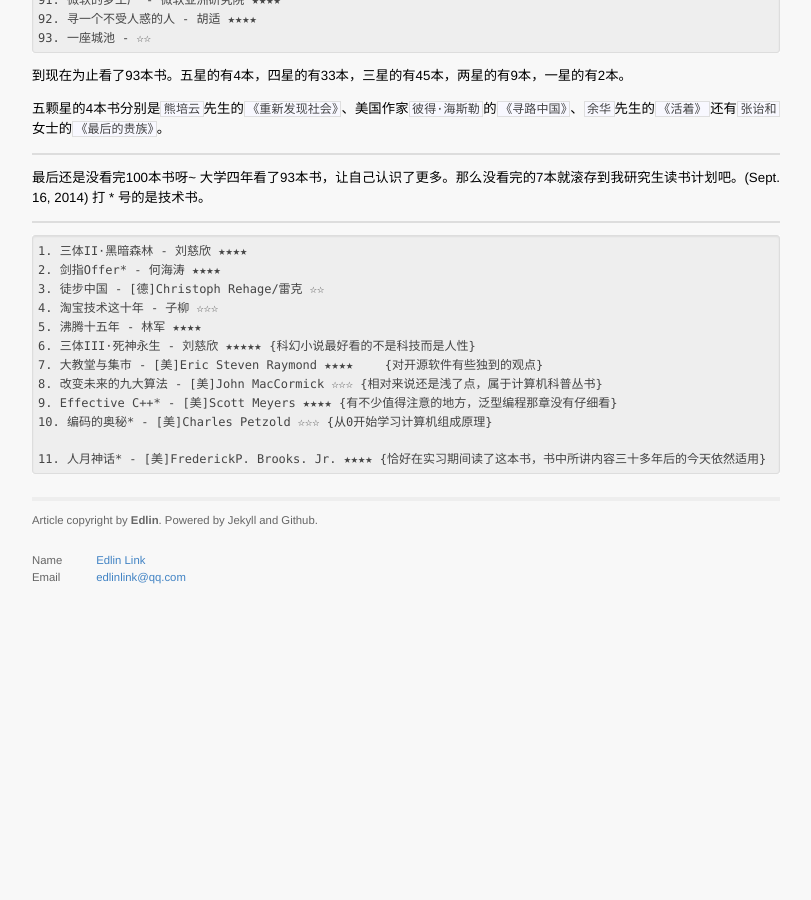
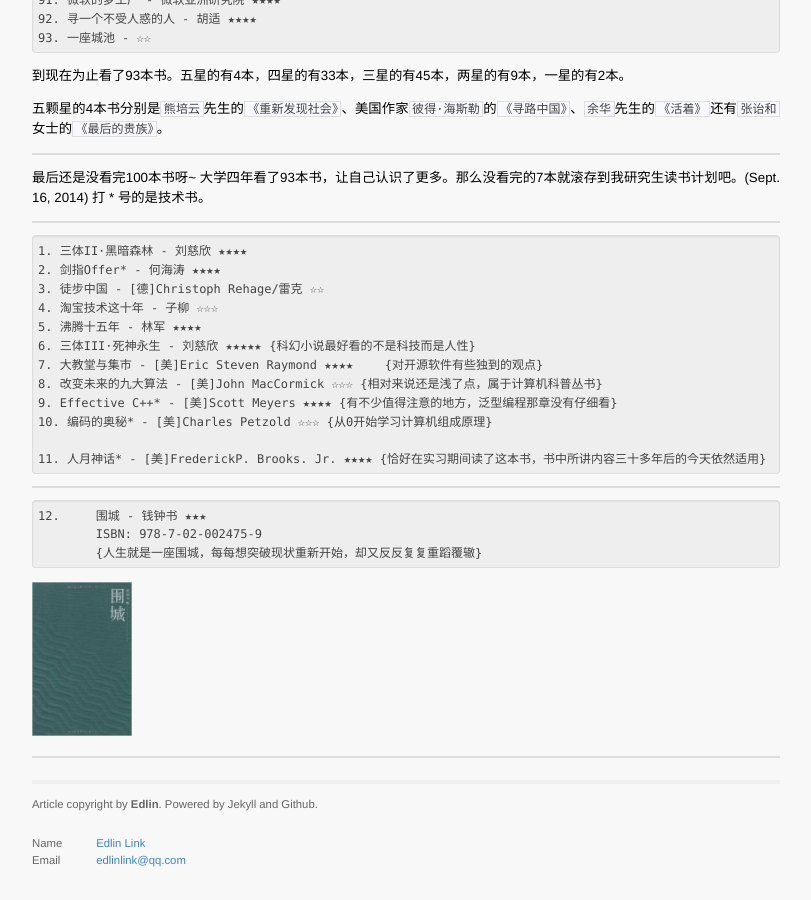
Before and after one commit to EdlinLink/edlinlink.github.io, a Jekyll site: the page built from _posts/2014-01-05-University_Book_List.md, in a window 1280 px wide and 900 px high, scrolled down 2315 px. Shown: the whole window, without its empty margins (234-1045 px from the left). Built offline with Jekyll 4.4.1, drawn with Linux system fonts in a browser that asks for light colours; Markdown is read by kramdown in place of the engine named in the settings; comment, search, counter and statistics services are not loaded; before the commit the page ends 2932 px from its top, so only the background shows below that.

Commit message:
new post

```diff
--- a/_posts/2014-01-05-University_Book_List.md
+++ b/_posts/2014-01-05-University_Book_List.md
@@ -6,6 +6,7 @@
 myTag:	book
 
 ---
+
 
 # My University Book List
 
@@ -150,3 +151,14 @@
 	10. 编码的奥秘* - [美]Charles Petzold ☆☆☆ {从0开始学习计算机组成原理}
 
 	11. 人月神话* - [美]FrederickP. Brooks. Jr. ★★★★ {恰好在实习期间读了这本书，书中所讲内容三十多年后的今天依然适用}
+
+---------------------------------------------------------------------------
+
+	12.	围城 - 钱钟书 ★★★
+		ISBN: 978-7-02-002475-9
+		{人生就是一座围城，每每想突破现状重新开始，却又反反复复重蹈覆辙}
+
+<img src="../picture/Book/WeiCheng.jpeg" width=100/>
+
+
+-------------------------------------------------------------------
--- a/about.html
+++ b/about.html
@@ -18,7 +18,7 @@
 	</div>
 
 	<p>My name is <strong><a href="http://weibo.com/edlin">Edlin (LIN Junhao)</a></strong>. </p>
-	<p>I received my B.E. from <strong><a href="http://ss.sysu.edu.cn/InformationSystem/">Sun Yet-Sen University</a></strong> and I'm studing in <strong><a href="http://www.ust.hk/">Hong Kong University of Science and Technology</a></strong> for the MSc program. I now live in <strong><a href="http://image.baidu.com/i?tn=baiduimage&ipn=r&ct=201326592&cl=2&lm=-1&st=-1&fm=result&fr=&sf=1&fmq=1411826665640_R&pv=&ic=0&nc=1&z=&se=1&showtab=0&fb=0&width=&height=&face=0&istype=2&ie=utf-8&word=%E9%A6%99%E6%B8%AF">Hong Kong</a></strong>. </p>
+	<p>I received my B.E. from <strong><a href="http://ss.sysu.edu.cn/InformationSystem/">Sun Yat-Sen University</a></strong> and I'm studing in <strong><a href="http://www.ust.hk/">Hong Kong University of Science and Technology</a></strong> for the MSc program. I now live in <strong><a href="http://image.baidu.com/i?tn=baiduimage&ipn=r&ct=201326592&cl=2&lm=-1&st=-1&fm=result&fr=&sf=1&fmq=1411826665640_R&pv=&ic=0&nc=1&z=&se=1&showtab=0&fb=0&width=&height=&face=0&istype=2&ie=utf-8&word=%E9%A6%99%E6%B8%AF">Hong Kong</a></strong>. </p>
 
 	<p>My girlfriend is <strong><a href="http://weibo.com/u/2169242522">Abby Su</a></strong>. </p>
 	<br>
```
Also changed, not shown: _posts/1991-11-27-Todolist.markdown (+0 -8 lines), picture/Book/WeiCheng.jpeg (added), picture/Book/围城.jpeg (added).
